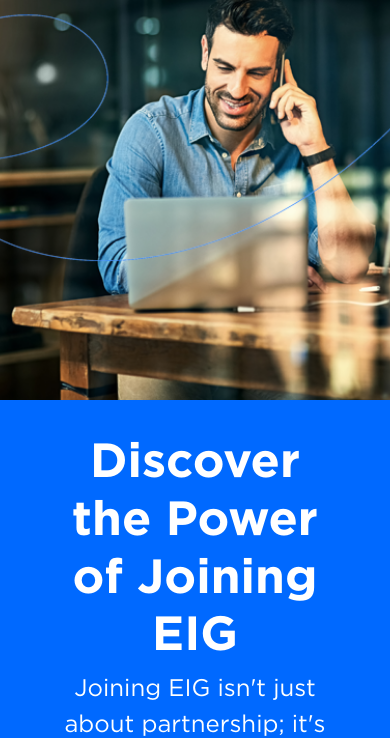
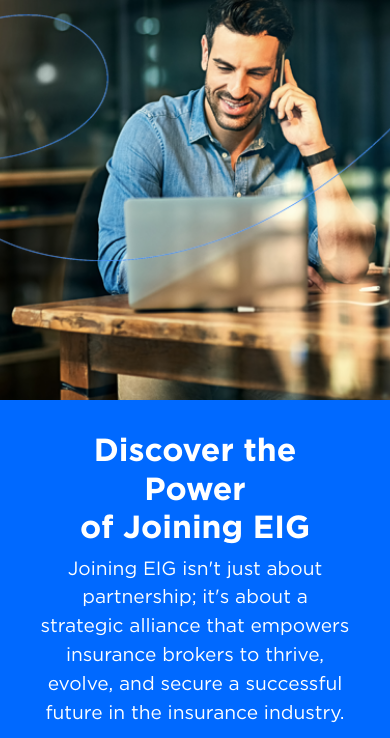
Before and after one commit to VaniFederici/equity, a plain HTML site: page index.html in a window 390 px wide. Shown: the part 106-844 px from the top of the page. Drawn offline with nearby package versions, Linux system fonts and the light colour scheme.

Commit message:
responsive

```diff
--- a/style/style.css
+++ b/style/style.css
@@ -167,13 +167,13 @@ body {
   }
   .mobile-slogan__container {
     font-family: "gotham-book";
-    font-size: 1.5rem;
-    padding: 0px 30px;
+    font-size: 1.2rem;
+    padding: 0px 10px;
     text-align: center;
   }
 
   .mobile-slogan__container h1 {
-    font-size: 3rem;
+    font-size: 2rem;
     font-family: "gotham-bold";
     text-align: center;
   }
```
